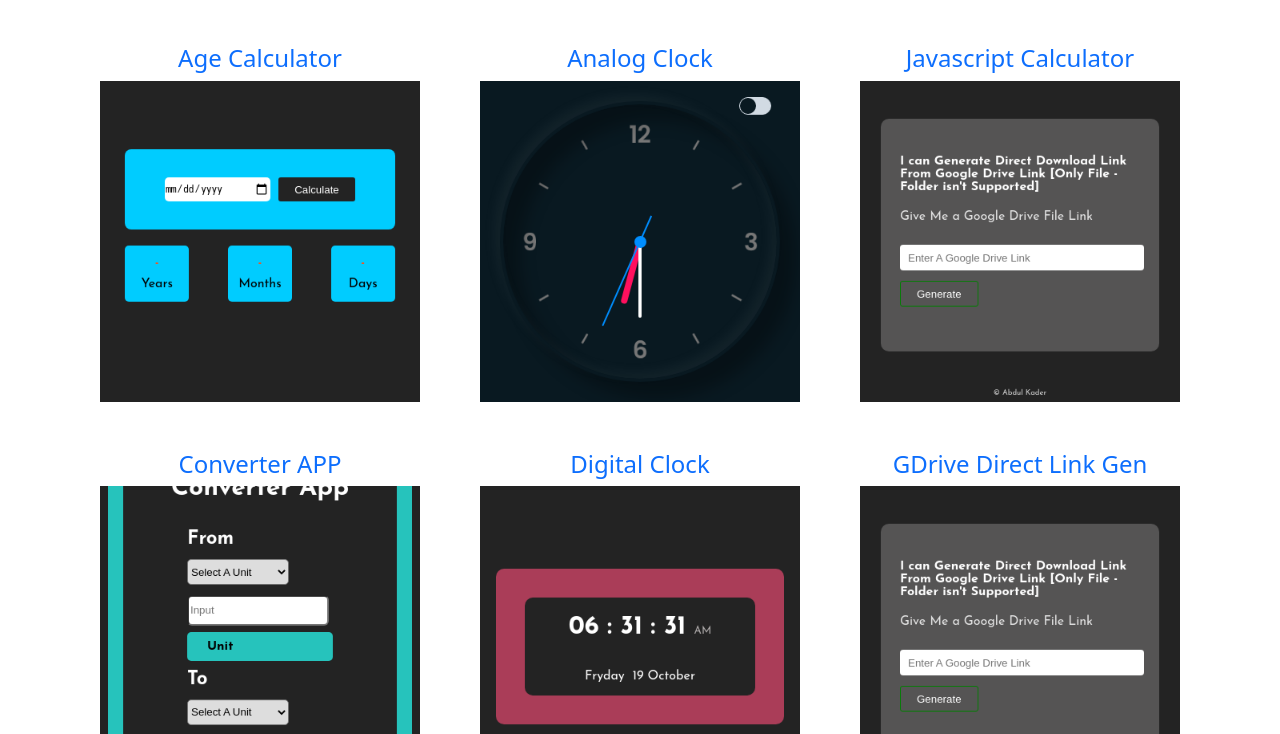
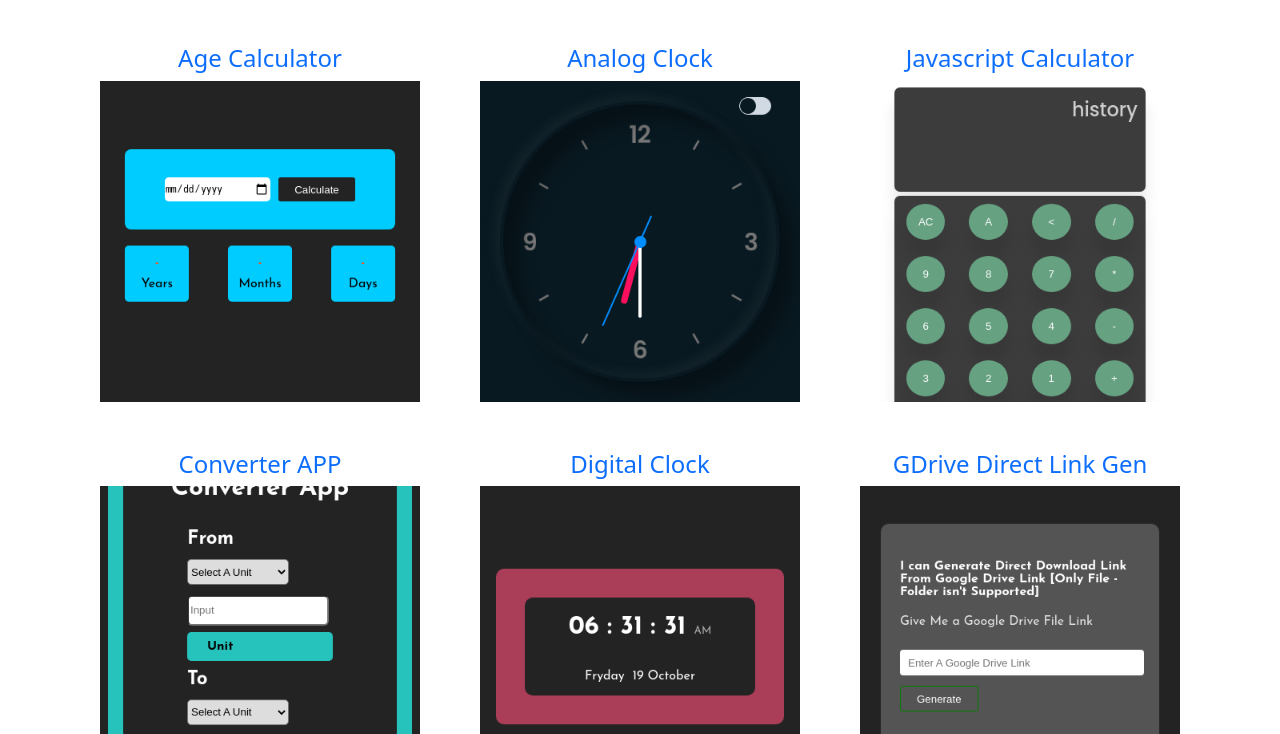
Before and after one commit to iAbdulKader/javascript-projects, a plain HTML site: page index.html in a window 1280 px wide. Shown: the part 66-800 px from the top of the page. Drawn offline with nearby package versions, Linux system fonts and the light colour scheme.

Commit message:
added img

```diff
--- a/index.html
+++ b/index.html
@@ -44,7 +44,7 @@
                       <div class="project-container">
                         <a class="text-decoration-none" href="./js-calculator/" target="_blank">
                         <h4 class="text-center">Javascript Calculator</h4>
-                        <img src="/img/gdrive-direct-download-link-generator.png">
+                        <img src="/img/js-calculator.png">
                         </a>
                       </div>
                     </div>
```
Also changed, not shown: img/js-calculator.png (added).
